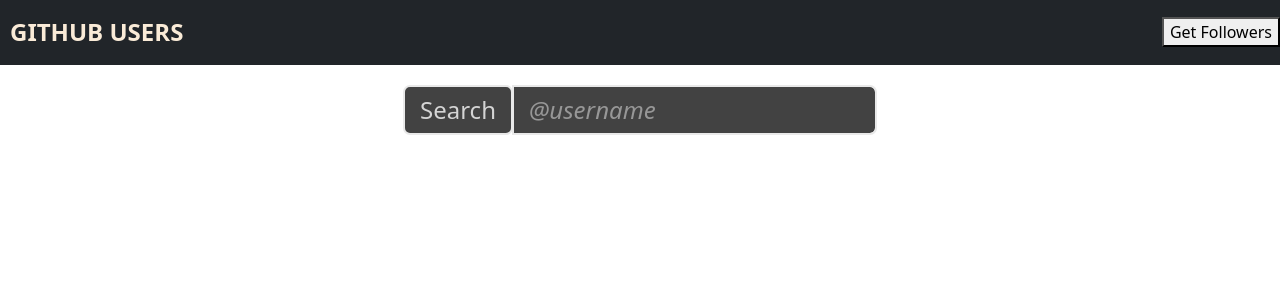
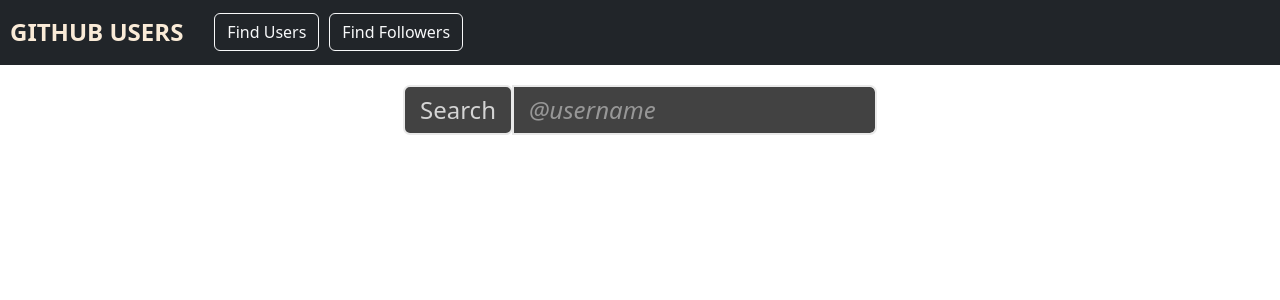
Before and after one commit to irtiza7/GitHub-API-Hitter, an Angular app: page /search-user in a window 1280 px wide. Shown: the top 300 px of the page. Built offline with nearby package versions, Linux system fonts and the light colour scheme.

Commit message:
Added a navbar option to switch between searching for users and followers.

```diff
--- a/src/app/Components/navbar/navbar.component.html
+++ b/src/app/Components/navbar/navbar.component.html
@@ -1,9 +1,22 @@
 <div class="container-flex">
-  <nav class="navbar navbar-light bg-dark">
-    <span class="navbar-brand mb-0 h1 custom-span-style">
+  <nav class="navbar navbar-light bg-dark nav-styles">
+    <span class="navbar-brand mb-0 h1 title-span-style">
       {{ appTitle | uppercase }}
     </span>
-    <button (click)="searchForFollowers()">Get Followers</button>
+    <button
+      type="button"
+      class="btn btn-outline-light navbar-button-styles"
+      (click)="searchForUsers()"
+    >
+      Find Users
+    </button>
+    <button
+      type="button"
+      class="btn btn-outline-light navbar-button-styles"
+      (click)="searchForFollowers()"
+    >
+      Find Followers
+    </button>
   </nav>
 </div>
 <div>
--- a/src/app/Components/navbar/navbar.component.scss
+++ b/src/app/Components/navbar/navbar.component.scss
@@ -1,6 +1,13 @@
-.custom-span-style {
+.nav-styles {
+  justify-content: left;
+}
+
+.title-span-style {
   font-size: x-large;
   font-weight: bold;
   padding: 10px;
   color: antiquewhite;
 }
+.navbar-button-styles {
+  margin: 5px;
+}
--- a/src/app/Components/navbar/navbar.component.ts
+++ b/src/app/Components/navbar/navbar.component.ts
@@ -11,6 +11,10 @@
 
   constructor(private readonly router: Router) {}
 
+  searchForUsers() {
+    this.router.navigate(['search-user']);
+  }
+
   searchForFollowers() {
     this.router.navigate(['followers']);
   }
--- a/src/app/app-routing.module.ts
+++ b/src/app/app-routing.module.ts
@@ -17,7 +17,11 @@
     path: 'details/:login',
     component: UserDetailsComponent,
   },
-  { path: 'followers', loadChildren: () => import('./followers/followers.module').then(m => m.FollowersModule) },
+  {
+    path: 'followers',
+    loadChildren: () =>
+      import('./followers/followers.module').then((m) => m.FollowersModule),
+  },
 ];
 
 @NgModule({
```
